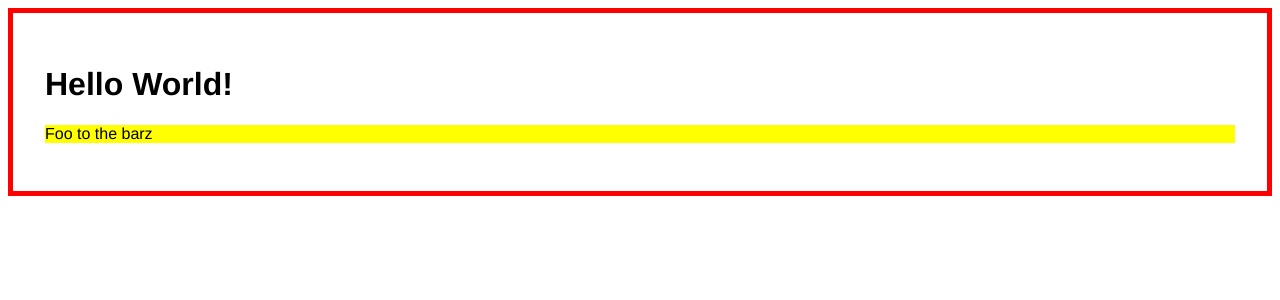
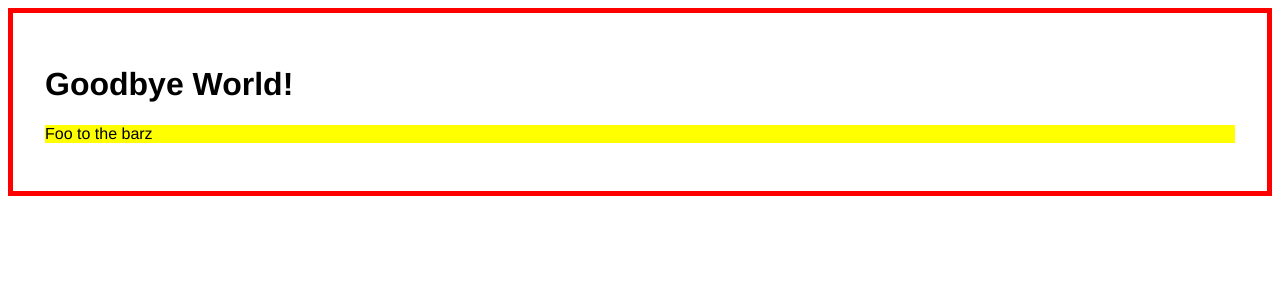
Before and after one commit to TheIvanHu/Knoggin, a React app: page / in a window 1280 px wide. Shown: the top 300 px of the page. Built offline with nearby package versions, Linux system fonts and the light colour scheme; the HTML template or start-up script is replaced by a standard one.

Commit message:
blingbling commit

```diff
--- a/package.json
+++ b/package.json
@@ -72,7 +72,9 @@
     "webpack-merge": "^5.8.0"
   },
   "dependencies": {
+    "bootstrap": "^5.2.0",
     "node": "^18.7.0",
+    "react-bootstrap": "^2.4.0",
     "yarn": "^1.22.19"
   }
 }
--- a/src/components/App.tsx
+++ b/src/components/App.tsx
@@ -3,7 +3,7 @@ import "./../assets/scss/App.scss";
 
 const App = () => (
   <div className="app">
-    <h1>Hello World!</h1>
+    <h1>Goodbye World!</h1>
     <p>Foo to the barz</p>
   </div>
 );
```
Also changed, not shown: 2 other files (tests, documents, lock files or other folders).
